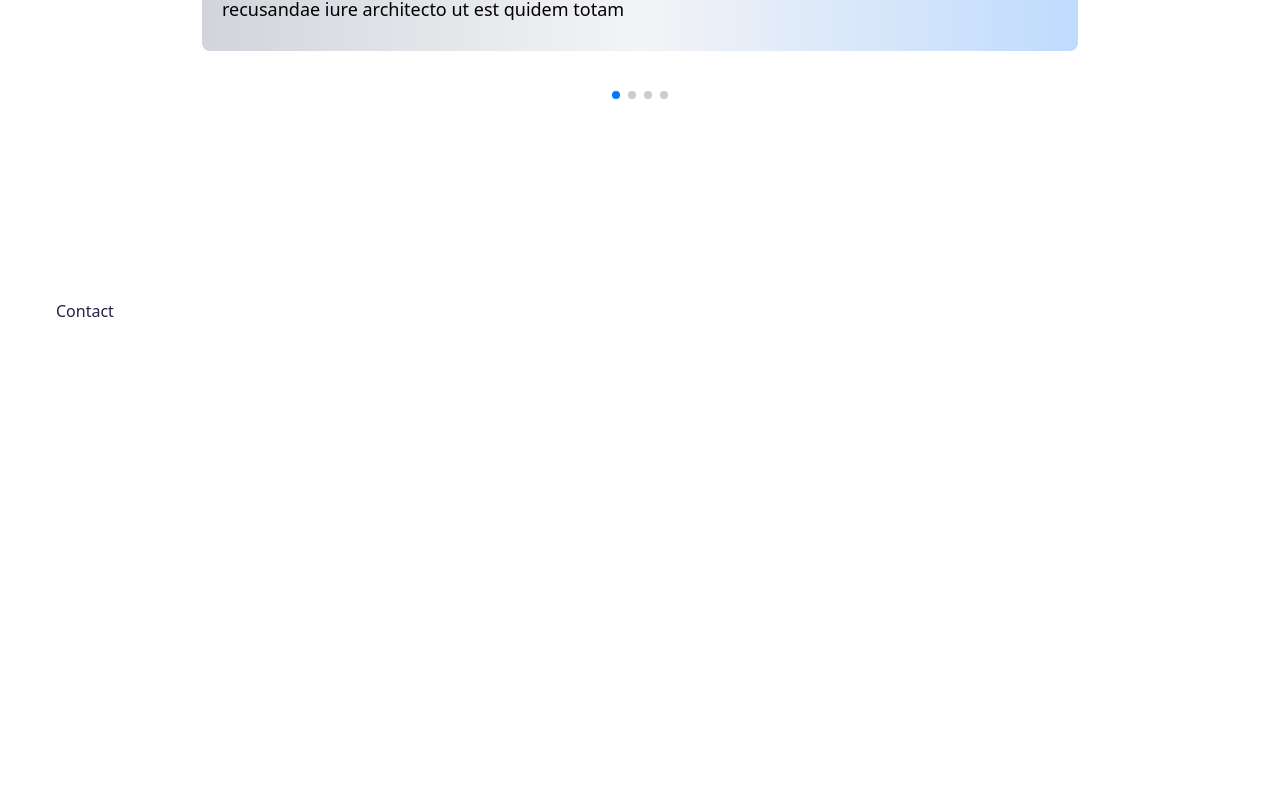
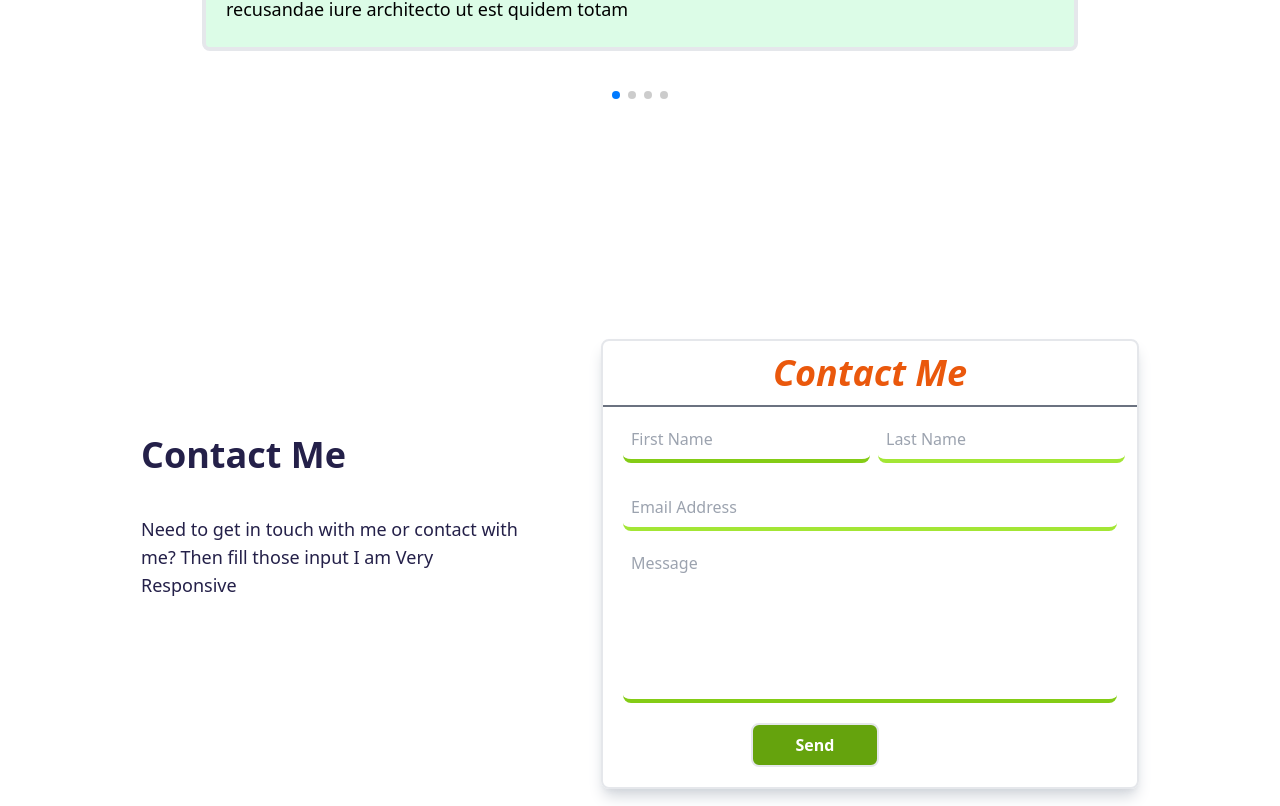
Before and after one commit to Badhon112/portfolio3, a React (Create React App) app: page / in a window 1280 px wide. Shown: the part 4035-4841 px from the top of the page. Built offline with nearby package versions, Linux system fonts and the light colour scheme.

Commit message:
Working on Footer

```diff
--- a/src/Components/Contact/Contact.css
+++ b/src/Components/Contact/Contact.css
@@ -0,0 +1,8 @@
+/* .contact{
+    height: 80vh;
+    /* padding: 50px 50px 50px 50px; */
+
+/* } */
+.contact{
+    height: 70vh;
+}
--- a/src/Components/Contact/Contact.jsx
+++ b/src/Components/Contact/Contact.jsx
@@ -1,7 +1,110 @@
-import React from 'react'
+// // import React from "react";
+// // import "./Contact.css"
+
+// // export default function Contact() {
+// //   return (
+// //     <div id="Contact" className="contact ">
+// //       <div className="flex  itemr">
+// //         <div className="left bg-slate-200 flex-1">Hello</div>
+// //         <div className="right bg-gray-500 flex-1">Hello</div>
+// //       </div>
+// //     </div>
+// //   );
+// // }
+
+// import React from 'react'
+// import "./Contact.css"
+
+// export default function Contact() {
+//   return (
+//     <div id='Contact' className='contact '>
+//       <div className='flex justify-between items-center pl-96'>
+//       <div className='left flex flex-1 bg-slate-300'> Hello </div>
+//       <div className='right flex-1 flex '> Hello </div>
+//       </div>
+//     </div>
+//   )
+// }
+// import React from 'react'
+// export default function  Contact() {
+//   return (
+//     <div className='flex justify-around contact min-h-screen items-center' id='Contact' >
+//       <div className=''>
+//         <span className='text-5xl text-orange-600  font-semibold italic'>Contact Me</span>
+//       </div>
+//       <div className=' mt-10 mr-40' >
+//         <form action="" className='flex flex-col space-y-10'>
+//           <input type="text" name="name" placeholder='Name' id="" className='rounded-lg border-2 border-yellow-600 p-3 w-80'/>
+//           <input type="email" name="name" placeholder='Email' id="" className='rounded-lg border-2 border-yellow-600 p-3 w-80' />
+//           <textarea name="message" placeholder='Message' id="" cols="30" rows="10" className='rounded-lg border-2 border-yellow-600 p-3 h-24 w-80'></textarea>
+//         </form>
+//       </div>
+
+//     </div>
+//   )
+// }
+
+import React from "react";
+import "./Contact.css";
 
 export default function Contact() {
   return (
-    <div className='min-h-screen' id='Contact' >Contact</div>
-  )
+    <div className="flex justify-center mb-20 mt-10 contact space-x-10 " id="Contact">
+      <div className="flex w-96 mr-9 mt-24 flex-col">
+        <span className="text-4xl font-semibold">Contact Me</span>
+        <span className="mt-10 text-lg font-light">Need to get in touch with me or contact with me? Then fill those input I am Very Responsive</span>
+      </div>
+      <div className=" h-fit border-2  rounded-lg shadow-lg shadow-gray-300">
+        <div className="flex flex-col justify-center items-center space-y-2 border-b-2 border-gray-500">
+          <span className="text-4xl p-3 font-semibold italic text-orange-600 ">
+            Contact Me
+          </span>
+        </div>
+
+        <form action="">
+          <div className="p-3 justify-between">
+            <input
+              className="p-2 mx-2 border-b-4 border-lime-500 rounded-lg outline-none"
+              type="text"
+              placeholder="First Name"
+              id=""
+              name="firstname"
+            />
+            <input
+              className="p-2 border-b-4 border-lime-400 rounded-lg outline-none"
+              type="text"
+              placeholder="Last Name"
+              id=""
+              name="lastname"
+            />
+          </div>
+          <div>
+            <div className="p-3 space-y-3 flex flex-col ">
+              <input
+                className="p-2 mx-2 border-b-4 border-lime-400 rounded-lg outline-none"
+                type="email"
+                placeholder="Email Address"
+                name="user_email"
+              />
+              <textarea
+                name="message"
+                placeholder="Message"
+                className="p-2 mx-2 border-b-4 border-lime-500 rounded-lg h-40 resize-none outline-none"
+                id=""
+                cols="10"
+                rows="10"
+              ></textarea>
+            </div>
+          </div>
+          <div className=" w-96 flex flex-col items-center justify-center text-center mx-5">
+            <input
+              type="submit"
+              value="Send"
+              className="w-32 mb-5 py-2 rounded-lg bg-lime-600  mt-2  border-2 font-bold text-white cursor-pointer "
+            />
+          </div>
+        </form>
+      </div>
+    </div>
+  );
 }
--- a/src/Components/Experience/Experience.jsx
+++ b/src/Components/Experience/Experience.jsx
@@ -9,7 +9,7 @@ export default function Experience() {
     >
 
       <div className=" achievement flex flex-col items-center">
-        <div className=" bg-slate-400  bcycle rounded-full bg-gradient-to-r from-cyan-500 to-blue-500 animate-bounce hover:bg-gradient-to-r hover:from-blue-400 hover:to-gray-400">
+        <div className=" bg-slate-400  bcycle rounded-full bg-gradient-to-r from-cyan-500 to-blue-500 animate-bounce hover:bg-gradient-to-r hover:from-blue-500 hover:to-cyan-500">
           <div className="text-2xl fixed circle w-20 h-20 bg-white rounded-full m-2 flex justify-center font-semibold mb-8 items-center">
             3+
           </div>
@@ -18,7 +18,7 @@ export default function Experience() {
         <span className="text-orange-500 text-2xl">Experience</span>
       </div>
       <div className=" achievement flex flex-col items-center">
-        <div className=" bg-slate-400 bcycle rounded-full bg-gradient-to-r from-yellow-400 to-orange-500 animate-bounce hover:bg-gradient-to-r hover:from-cyan-400 hover:to-blue-400">
+        <div className=" bg-slate-400 bcycle rounded-full bg-gradient-to-r from-yellow-400 to-orange-500 animate-bounce hover:bg-gradient-to-r hover:from-orange-500 hover:to-yellow-500 focus:via-red-300">
           <div className="circle text-xl w-20 h-20 bg-white rounded-full  m-2 flex justify-center font-semibold mb-8 items-center">
             20 +
           </div>
--- a/src/Components/Testimonial/Testimonial.css
+++ b/src/Components/Testimonial/Testimonial.css
@@ -1,3 +1,4 @@
 .testimonial{
-
+    width: 30rem;
+    height: 12rem;
 }
--- a/src/Components/Testimonial/Testimonial.jsx
+++ b/src/Components/Testimonial/Testimonial.jsx
@@ -52,8 +52,8 @@ export default function Testimonial() {
       >
         {clients.map((client) => {
           return (
-            <SwiperSlide key={client.id} className="pb-16 flex flex-col  justify-center items-center">
-              <div className="testimonial w-3/4 h-72 gap-4 flex flex-col bg-gradient-to-r from-gray-300 via-gray-100 to-blue-200 justify-center rounded-lg items-center ">
+            <SwiperSlide key={client.id} className="pb-16 flex flex-col  justify-center items-center ">
+              <div className="testimonial w-3/4 h-72 border-4  gap-4 flex flex-col bg-green-100 text-white flex justify-center rounded-lg items-center ">
                 <img src={client.img} alt="" className="w-40 h-40 ring-4 ring-blue-600 rounded-full" />
                 <span className="px-5 text-black text-lg">{client.review}</span>
               </div>
--- a/src/Components/Work/Work.jsx
+++ b/src/Components/Work/Work.jsx
@@ -26,7 +26,7 @@ export default function Work() {
         </a>
       </div>
         <div className="flex items-center justify-center flex-1 pt-20">
-          <div className=" mt-10 flex-col relative justify-between rings rounded-full shadow-2xl shadow-gray-400 flex  items-center">
+          <div className=" animate-bounce mt-28 flex-col relative justify-between rings rounded-full shadow-2xl shadow-gray-400 flex  items-center">
             <div className="">
               <img
                 src={fiver}
```
